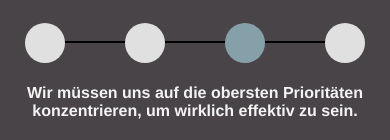
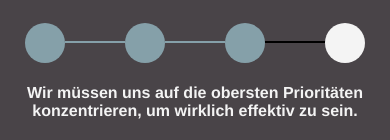
Before and after one commit to Damagefish/Reflektierte-Techniknutzung, a Vue app: page /AspirationwahlView in a window 390 px wide. Shown: the top 140 px of the page. Built offline with nearby package versions, Linux system fonts and the light colour scheme.

Commit message:
styled Header to show progress

```diff
--- a/src/components/HeaderComp.vue
+++ b/src/components/HeaderComp.vue
@@ -3,43 +3,35 @@
     <div
       class="circle"
       ref="circle1"
-      @mouseover="highlightCircle('circle1')"
-      @mouseout="resetHighlight('circle1')"
       @click="navigateTo('/')"
-      :class = "{'highlighted': checkRoute('NamensEingabeView')}"
+      :class = "{'highlighted': checkRoute('NamensEingabeView') || checkHighlightFirst()}"
     >
     </div>
-    <div class="connector"></div>
+    <div class="connector" id = "connector1" :class = "{'highlighted': checkHighlightFirst()}"></div>
     <div
       class="circle"
       ref="circle2"
-      @mouseover="highlightCircle('circle2')"
-      @mouseout="resetHighlight('circle2')"
       @click="navigateTo('LebensBereicheView')"
-      :class = "{'highlighted': checkRoute('LebensBereicheView')}"
+      :class = "{'highlighted': checkHighlightFirst()}"
     >
 
     </div>
 
-    <div class="connector"></div>
+    <div class="connector" id = "connector2" :class = "{'highlighted': checkHighlightSecond()}" ></div>
     <div
   class="circle"
   ref="circle3"
-  @mouseover="highlightCircle('circle3')"
-  @mouseout="resetHighlight('circle3')"
   @click="navigateTo('/AspirationwahlView')"
-  :class = "{'highlighted': checkRoute('AspirationsWahlView')}"
+  :class = "{'highlighted': checkHighlightSecond()}"
 >
 
 </div>
-    <div class="connector"></div>
+    <div class="connector" id = "connector3" :class = "{'highlighted': checkHighlightThird()}"></div>
     <div
       class="circle"
       ref="circle4"
-      @mouseover="highlightCircle('circle4')"
-      @mouseout="resetHighlight('circle4')"
       @click="navigateTo('meilensteine-waehlen')"
-      :class = "{'highlighted': checkRoute('meilensteine-waehlen')}"
+      :class = "{'highlighted': checkHighlightThird()}"
     >
     </div>
   </div>
@@ -50,23 +42,24 @@ export default {
   methods: {
     navigateTo(route) {
   this.$router.push({ path: route });
-},
-
-    highlightCircle(circleRef) {
-      const circle = this.$refs[circleRef];
-      if (circle) {
-        circle.style.boxShadow = 'inset 8px 8px 15px #bcbcbc, inset -8px -8px 15px #ffffff';
-      }
-    },
-
-    resetHighlight(circleRef) {
-      const circle = this.$refs[circleRef];
-      if (circle) {
-        circle.style.boxShadow = '5px 5px 10px #bcbcbc, -5px -5px 10px #ffffff';
-      }
     },
     checkRoute(route){
       return this.$route.name == route;
+    },
+    checkHighlightFirst(){
+      if((this.$route.name == 'LebensBereicheView') || (this.$route.name == 'AspirationsWahlView') ||(this.$route.name == 'meilensteine-waehlen')){
+          return true;
+      }
+    },
+    checkHighlightSecond(){
+      if((this.$route.name == 'AspirationsWahlView') ||(this.$route.name == 'meilensteine-waehlen')){
+          return true;
+      }
+    },
+    checkHighlightThird(){
+      if((this.$route.name == 'meilensteine-waehlen')){
+          return true;
+      }
     },
   },
 };
@@ -89,11 +82,10 @@ export default {
   width: 40px;
   height: 40px;
   border-radius: 50%;
-  background-color: #e0e0e0;
+  background-color: #f4f4f4;
   display: flex;
   align-items: center;
   justify-content: center;
-  transition: box-shadow 0.3s ease-in-out;
   }
   .connector {
   position: relative;
@@ -102,6 +94,9 @@ export default {
   width: 60px;
   height: 2px;
   background-color: black;
+}
+.connector.highlighted{
+  background-color:#85A0A9
 }
 }
 
@@ -113,11 +108,10 @@ export default {
   width: 80px;
   height: 80px;
   border-radius: 50%;
-  background-color: #e0e0e0;
+  background-color: #f4f4f4;
   display: flex;
   align-items: center;
   justify-content: center;
-  transition: box-shadow 0.3s ease-in-out;
 }
 
   .connector {
@@ -136,11 +130,10 @@ export default {
   width: 80px;
   height: 80px;
   border-radius: 50%;
-  background-color: #e0e0e0;
+  background-color: #f4f4f4;
   display: flex;
   align-items: center;
   justify-content: center;
-  box-shadow: 5px 5px 10px #bcbcbc, -5px -5px 10px #ffffff;
   transition: box-shadow 0.3s ease-in-out;
   cursor: pointer;
 }
@@ -153,23 +146,5 @@ export default {
   background-color: black;
 }
 
-.circle:hover {
-  box-shadow: 8px 8px 15px #bcbcbc, -8px -8px 15px #ffffff;
-}
-
-.circle:active {
-  transform: scale(0.9);
-}
-
-.inner-circle {
-  width: 60px;
-  height: 60px;
-  border-radius: 50%;
-  border: 3px solid #4d4d4d;
-  background-color: #e0e0e0;
-  position: absolute;
-}
-
-
 }
 </style>
```
